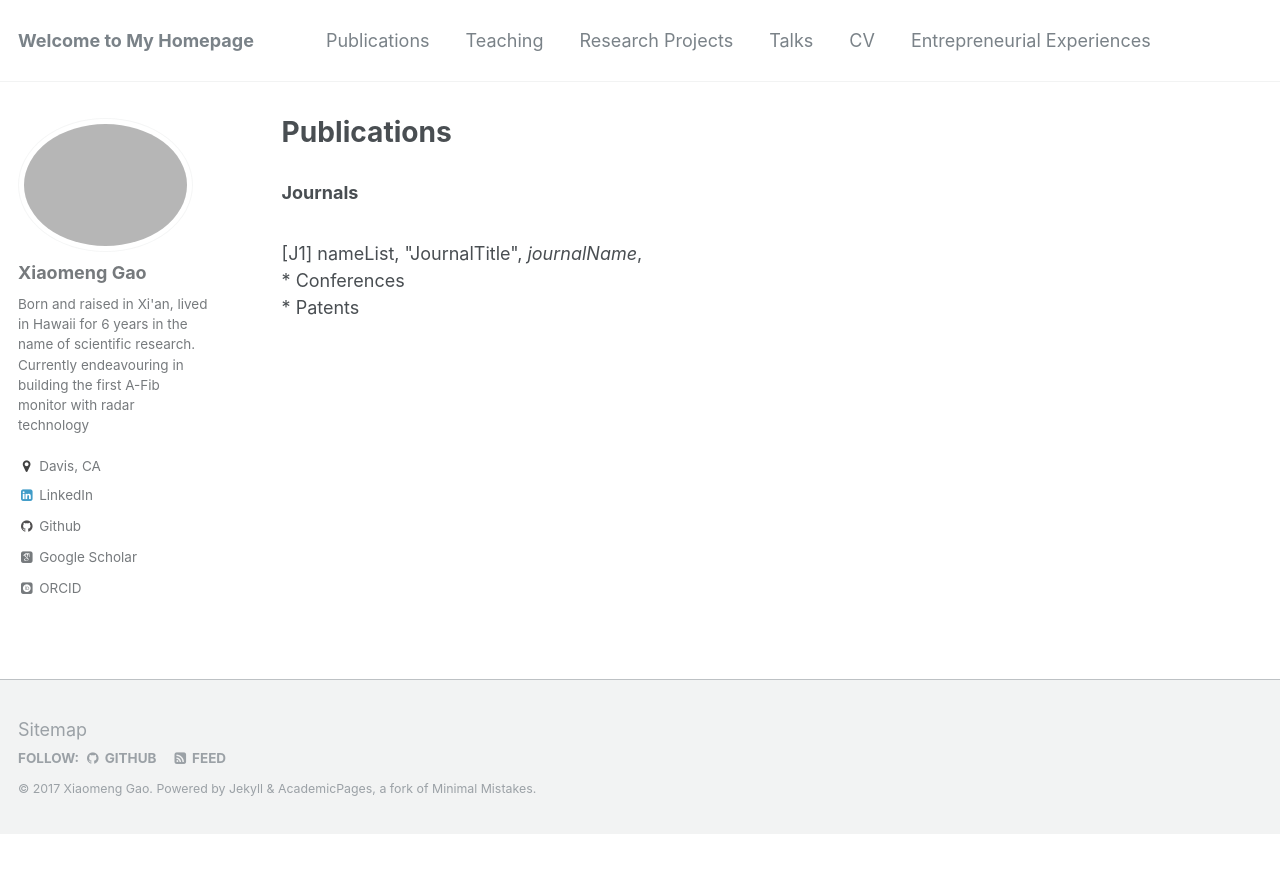
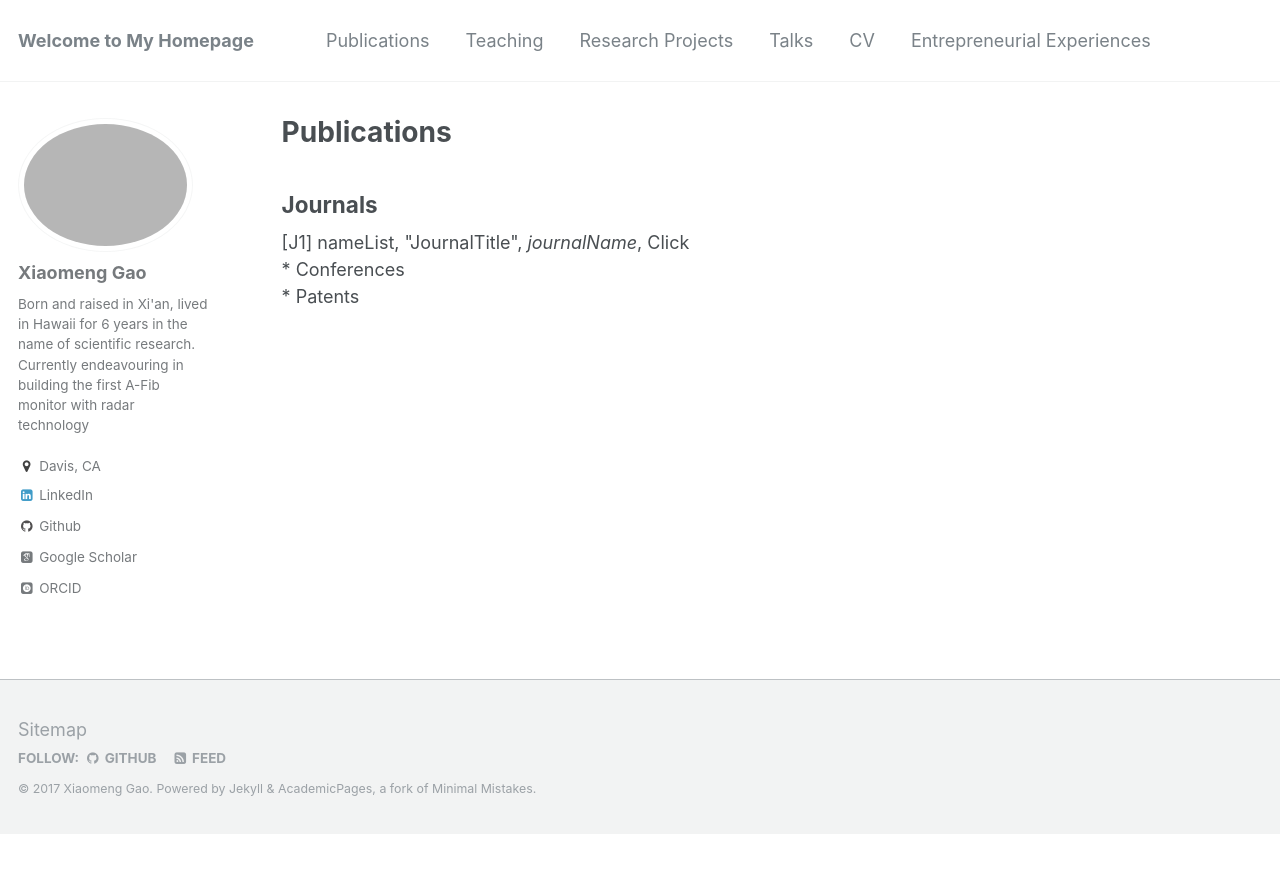
Before and after one commit to x-mengao/x-mengao.github.io, a Jekyll site: the page built from _pages/publications.html, in a window 1280 px wide. Shown: the top 873 px of the page. Built offline with Jekyll 4.4.1, drawn with Linux system fonts in a browser that asks for light colours; some web fonts are replaced.

Commit message:
Update publications.html

```diff
--- a/_pages/publications.html
+++ b/_pages/publications.html
@@ -5,8 +5,8 @@ permalink: /publications/
 author_profile: true
 ---
 
-<h3>Journals</h3> <br/>
-[J1] nameList, "JournalTitle", <i>journalName</i>,  <br />
+<h2>Journals</h2>
+[J1] nameList, "JournalTitle", <i>journalName</i>,  <a href="https://www.w3schools.com/html/html_formatting.asp">Click </a> <br />
 * Conferences <br/>
 
 * Patents <br/>
```
